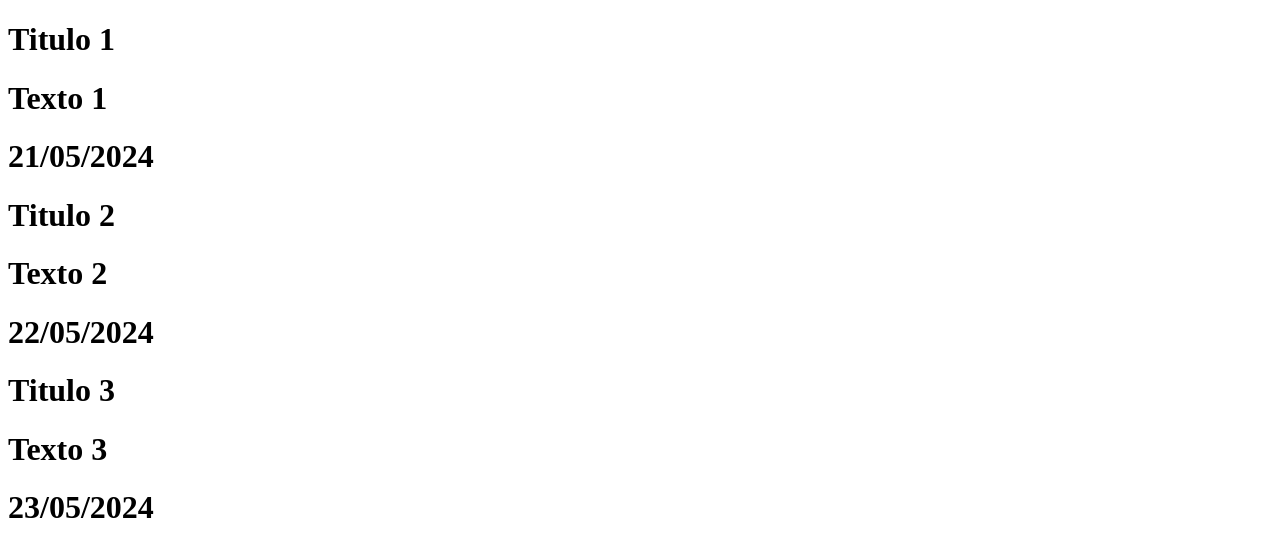
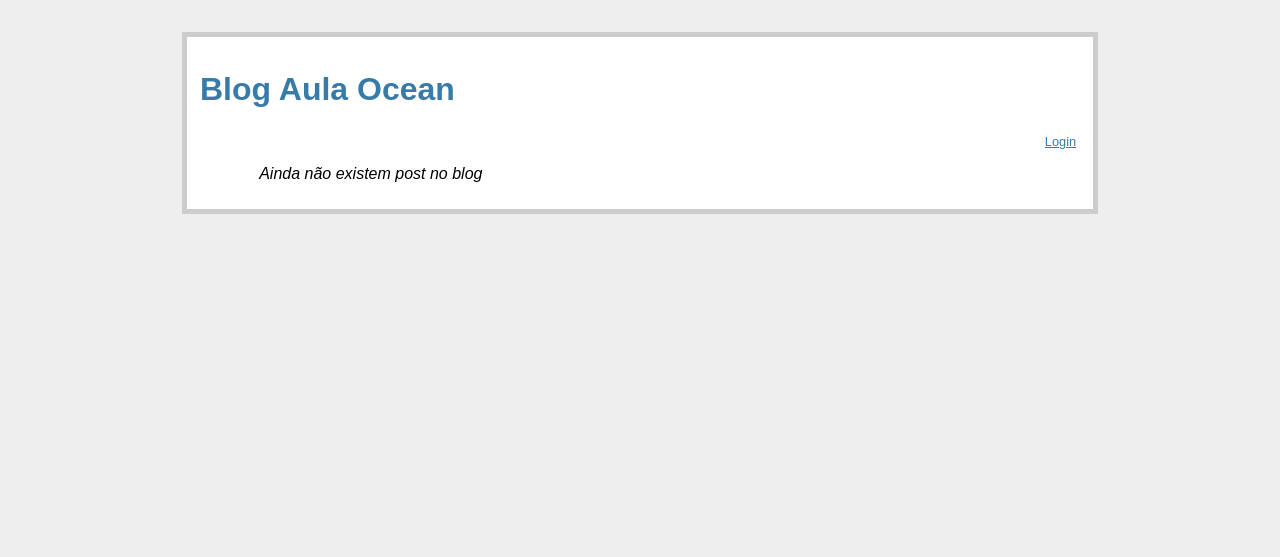
Before and after one commit to Danilo-Miguel/PythonWebMaio, a Flask app: page / in a window 1280 px wide. Shown: the top 557 px of the page. Run offline with Flask 3, Linux system fonts and the light colour scheme; data that the repository does not hold is empty.

Commit message:
Código ultima aula, erro de sintaxe no exibir_post

```diff
--- a/app.py
+++ b/app.py
@@ -1,39 +1,66 @@
-from flask import Flask, render_template, g
+from flask import Flask, render_template, g, flash, url_for, request, redirect, abort, session
 import sqlite3
-
 DATABASE = "banco.bd"
 SECRET_KEY = "1234"
-
 app = Flask("Olá")
-
 # Carrega as configurações especificas da aplicação
 app.config.from_object(__name__)
-
 
 # Função para realizar a conexão com o banco de dados
 def conectar():
     return sqlite3.connect(DATABASE)
-
 # Função para executar a conexão com o banco de dados
 @app.before_request
 def before_request():
     g.bd = conectar()
-
 # Função para encerrar a conexão com o banco de dados
 @app.teardown_request
 def teardown_request(f):
     g.bd.close()
 
+@app.route("/login", methods=["POST", "GET"])
+def login():
+    erro = None
+    if(request.method == "POST"):
+        if request.form['username'] == "Ocean" and request.form['password']=="1234":
+            session['logado'] = True
+            flash("Usuario logado" + request.form['username'])
+            return redirect(url_for('exibir_posts'))
+        erro = "Usuario ou senha incorretos"
+    return render_template("login.html", erro=erro)
+
+
+@app.route('/logout')
+def logout():
+    session.pop('logado', None)
+    flash("Logout Efetuado")
+    return redirect(url_for('exibir_posts'))
+
+
+@app.route('/inserir', methods=['POST', 'GET'])
+def inserir():
+    if not session.get('logado'):
+        abort(401)
+    titulo = request.form.get('titulo')
+    texto = request.form.get('texto')
+    sql = "INSERT INTO posts(titulo, texto) VALUES(?, ?)"
+    g.bd.execute(sql,[titulo,texto])
+    g.bd.commit()
+    flash('Novo post inserido')
+    return redirect(url_for('exibir_posts'))
+
+
 
 # Função para a crição da rota de exinição de post e busca dos post na tabela
 @app.route('/')
 def exibir_posts():
-    #sql = "SELECT titulo, texto, data_criacao from posts ORDER BY id DESC"
-    #resultado = g.bd.execute(sql)
-
-   posts = [
-           {"titulo":"Titulo 1", "texto":"Texto 1", "data_criacao":"21/05/2024"},
-           {"titulo":"Titulo 2", "texto":"Texto 2", "data_criacao":"22/05/2024"},
-           {"titulo":"Titulo 3", "texto":"Texto 3", "data_criacao":"23/05/2024"},
-           ]
-   return render_template('ola.html', post = posts)
+    sql = "SELECT titulo, texto, data_criacao from posts ORDER BY id DESC"
+    resultado = g.bd.execute(sql)
+    posts = []
+    for titulo, texto, data_criacao in resultado.fetchall():
+        posts.append({
+          "titulo": titulo,
+          "texto": texto,
+          "data_criacao": data_criacao
+        })
+    return render_template('exibir_posts.html', post = posts)
--- /dev/null
+++ b/static/estilo.css
@@ -0,0 +1,57 @@
+body{
+    background-color: #eee;
+    font-family: sans-serif;
+}
+
+h1, h2, a{
+    color: #377BA8;
+
+}
+
+h2{
+    font-size: 1.2em;
+
+}
+
+.conteudo_principal{
+    margin: 2em auto;
+    width: 55em;
+    border: 5px solid #ccc;
+    padding: 0.8em;
+    background-color: white
+}
+
+.nav{
+    text-align: right;
+    font-size: 0.8em;
+    padding: 0.3em;
+    background-attachment: #fafafa;
+}
+
+.flash{
+background-attachment: #CEE5f5;
+padding: 0.5em;
+border: 1px solid #AACBE2;
+}
+
+.erro{
+    background-color: #F0D6D6;
+    padding: 0.5em;
+}
+
+.inserir_post{
+    font-weight: bold;
+}
+
+.posts{
+    list-style: none;
+    margin: 0;
+}
+
+.posts li{
+    margin: 0.8em 1.2em;
+}
+
+.posts li h2{
+    margin-left: -1em;
+}
--- /dev/null
+++ b/templates/exibir_posts.html
@@ -0,0 +1,29 @@
+{% extends "layout.html"%}
+
+{%block corpo%}
+{%if session.logado%}
+<form action="{{url_for('inserir')}}" method="post" class="inserir-post">
+<dl>
+    <dt>Titulo:
+    <dd><input type="text" name="titulo" size="30"></dd>
+    </dt>
+    <dt>Texto:
+        <dd><textarea name="texto" rows="5" cols="40"></textarea></dd>
+        <dd> <input type="submit" value="Publicar"> </dd>
+    </dt>
+</dl>
+</form>
+{%endif%}
+
+<ul class="posts">
+    {%for post in post %}
+    <li>
+        <h2>{{post.titulo}}</h2>
+        {{post.texto}}
+        {{post.data_criacao}}
+    </li>
+    {%else%}
+    <li><em> Ainda não existem post no blog </em></li>
+    {%endfor%}
+</ul>
+{%endblock%}
--- a/templates/layout.html
+++ b/templates/layout.html
@@ -3,6 +3,7 @@
 <head>
     <meta charset="UTF-8">
     <meta name="viewport" content="width=device-width, initial-scale=1.0">
+    <link rel="stylesheet" type="text/css" href="{{url_for('static', filename='estilo.css')}}">
 
 </head>
 <body>
@@ -10,13 +11,15 @@
         <h1>Blog Aula Ocean</h1>
         <div class = "nav">
             {%if not session.logado%}
-             <a href>Login</a>
+             <a href="{{url_for('login')}}">Login</a>
              {%else%}
-             <a href>Logout</a>
+             <a href="{{url_for('logout')}}">Logout</a>
              {%endif%}
         </div>
-    </div>
-
+        {%for mensagem in get_flashed_mensages%}
+        <div class="flash"> {{mensagem}}</div>
+        {%endfor%}
+        {% block corpo%} {% endblock%}
     </div>
 </body>
 </html>
--- a/templates/ola.html
+++ /dev/null
@@ -1,16 +0,0 @@
-<!DOCTYPE html>
-<html lang="pt-br">
-<head>
-    <meta charset="UTF-8">
-    <meta name="viewport" content="width=device-width, initial-scale=1.0">
-    <title>Aula 22-05</title>
-</head>
-<body>
-    {% for item in post%}
-    <h1>{{item.titulo}}</h1>
-    <h1>{{item.texto}}</h1>
-    <h1>{{item.data_criacao}}</h1>
-    {%endfor%}
-
-</body>
-</html>
```
Also changed, not shown: templates/login.html (added, +17 -0 lines), static/duck.jpg (deleted), 1 other file.
